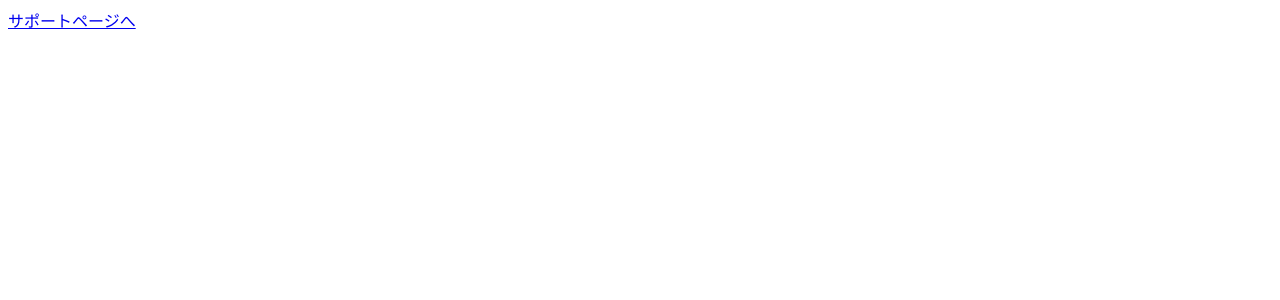
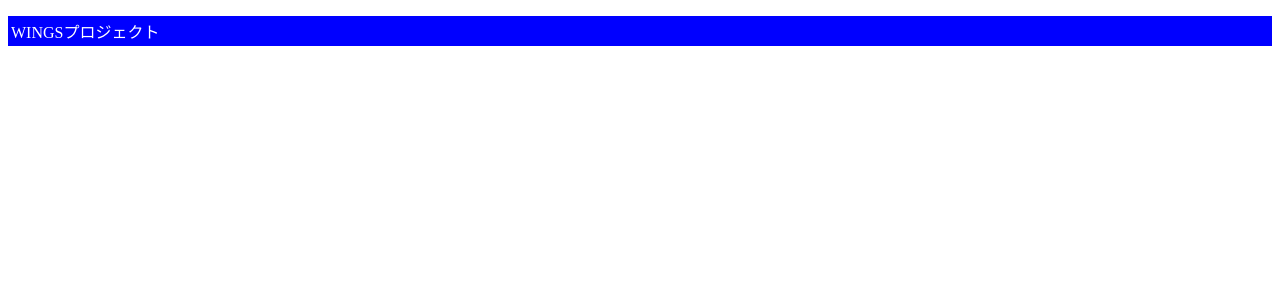
Before and after one commit to Yuma0309/Study-React, a JavaScript app in the folder React_sample_Yuma/my-react/: page / in a window 1280 px wide. Shown: the top 300 px of the page. Built offline with nearby package versions, Linux system fonts and the light colour scheme.

Commit message:
リスト2-3-8までの動作を確認

```diff
--- a/React_sample_Yuma/my-react/src/index.js
+++ b/React_sample_Yuma/my-react/src/index.js
@@ -4,18 +4,15 @@ import ReactDOM from 'react-dom/client';
 // Reactアプリ（Appコンポーネント）を描画
 const root = ReactDOM.createRoot(document.getElementById('root'));
 
-// あまりよくない例
-const attrs = {
-  href: 'https://wings.msn.to/',
-  download: false,
-  target: '_blank',
-  rel: 'help'
+// const props = 'color: White; background-color: Blue; padding: 3px';
+const props = {
+  color: 'White',
+  // backgroundColor: 'Blue',
+  'backgroundColor': 'Blue',
+  // padding: 3
+  padding: '3px'
 };
 
 root.render(
-  <a href={attrs.href} download={attrs.download}
-    target={attrs.target} rel={attrs.rel}>サポートページへ</a>
-  // <a {...attrs}>サポートページへ</a>
-  // <a href="index.html" download>トップへ</a>
-  // <a href="index.html" download={true}>トップへ</a>
+  <p style={props}>WINGSプロジェクト</p>
 );
```
